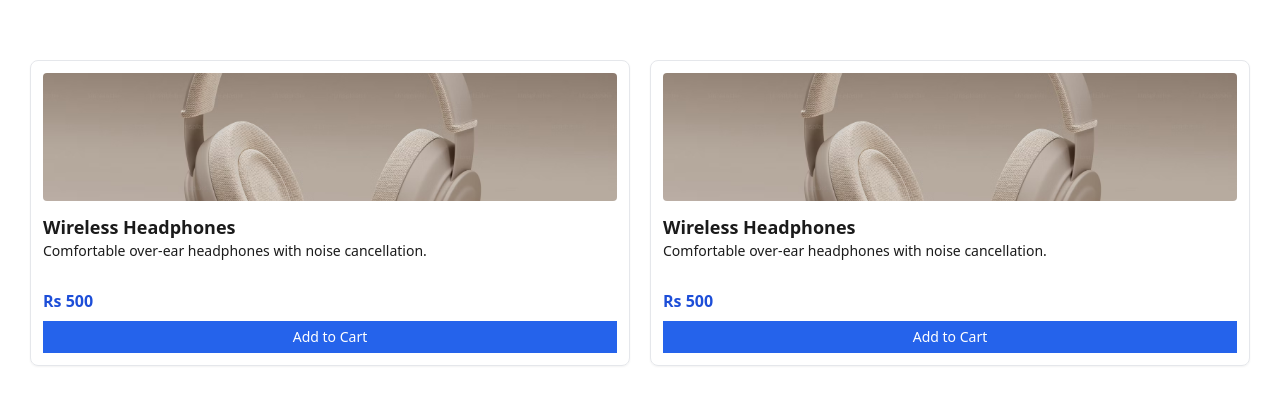
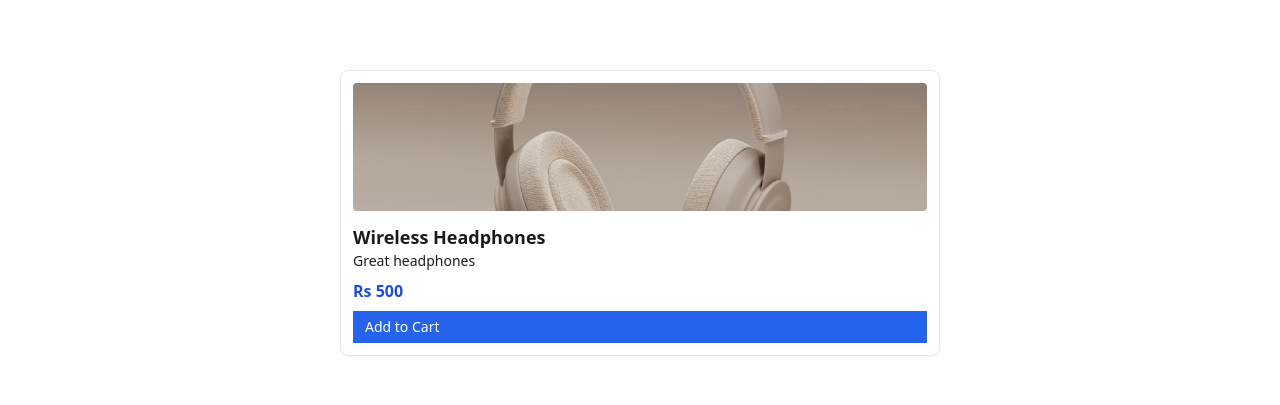
Before and after one commit to piyushsarin-sib/accessible-react-workshop, a React (Vite) app: page /playground/1 in a window 1280 px wide. Shown: the part 107-512 px from the top of the page. Built offline with nearby package versions, Linux system fonts and the light colour scheme.

Commit message:
fix: card reset

```diff
--- a/src/playground/Card/Card.jsx
+++ b/src/playground/Card/Card.jsx
@@ -1,3 +1,4 @@
+/* eslint-disable jsx-a11y/click-events-have-key-events */
 import React from "react";
 
 export const Card = () => {
@@ -6,63 +7,38 @@ export const Card = () => {
   };
 
   return (
-    <li>
-      <article
-        aria-labelledby="product-title"
-        aria-describedby="product-description product-price"
+    <li
       className="border rounded-lg p-3 shadow-sm hover:shadow-md transition-shadow focus-within:ring-2 focus-within:ring-blue-500"
       style={{ width: "600px" }}
     >
-        {/* FIXED ISSUE 3: added alt text */}
       <img
-          alt="Wireless Headphones"
+        alt=""
         className="w-full h-32 object-cover mb-3 rounded"
         src="/headphone.jpeg"
       />
 
-        {/* FIXED ISSUE 2 & 5: Semantic heading + price tied with product */}
-        <h3 id="product-title" className="text-lg font-semibold line-clamp-1">
-          Wireless Headphones
-        </h3>
+      <p className="text-lg font-semibold line-clamp-1">Wireless Headphones</p>
 
-        {/* FIXED ISSUE 4: Meaningful description */}
-        <p id="product-description" className="mb-2 text-sm line-clamp-2 h-10 overflow-hidden">
-          Comfortable over-ear headphones with noise cancellation.
-        </p>
+      <span className="mb-2 text-sm line-clamp-1 h-5 overflow-hidden">
+        Great headphones
+      </span>
 
-        <p
-          id="product-price"
-          className="block font-bold mb-2 text-blue-700"
-        >
-          Rs 500
-        </p>
+      <div className="block font-bold mb-2 text-blue-700">Rs 500</div>
 
-        {/* FIXED ISSUE 1 and 6: Accessible button */}
-        <button
+      <div
         onClick={handleAddToCart}
-          className="focus-visible:outline-none focus-visible:ring-2 focus-visible:ring-blue-500 bg-blue-600 text-white hover:bg-blue-700 px-3 py-1.5 text-sm w-full transition-colors motion-reduce:transition-none"
+        className="focus:outline-none focus:ring-2 focus:ring-blue-500 bg-blue-600 text-white hover:bg-blue-700 px-3 py-1.5 text-sm w-full"
         aria-label="Add Wireless Headphones to cart"
       >
         Add to Cart
-        </button>
-      </article>
+      </div>
     </li>
   );
 };
 
 const CardWrapper = () => {
   return (
-    <ul
-      style={{
-        display: "flex",
-        justifyContent: "center",
-        alignItems: "center",
-        height: "80vh",
-        width: "100%",
-        gap: "20px",
-      }}
-    >
-      <Card />
+    <ul style={{ display: "flex", justifyContent: "center", alignItems: "center", height: "80vh", width: "100%" }}>
       <Card />
     </ul>
   );
```
Lines whose indentation alone changed are shown as unchanged.
